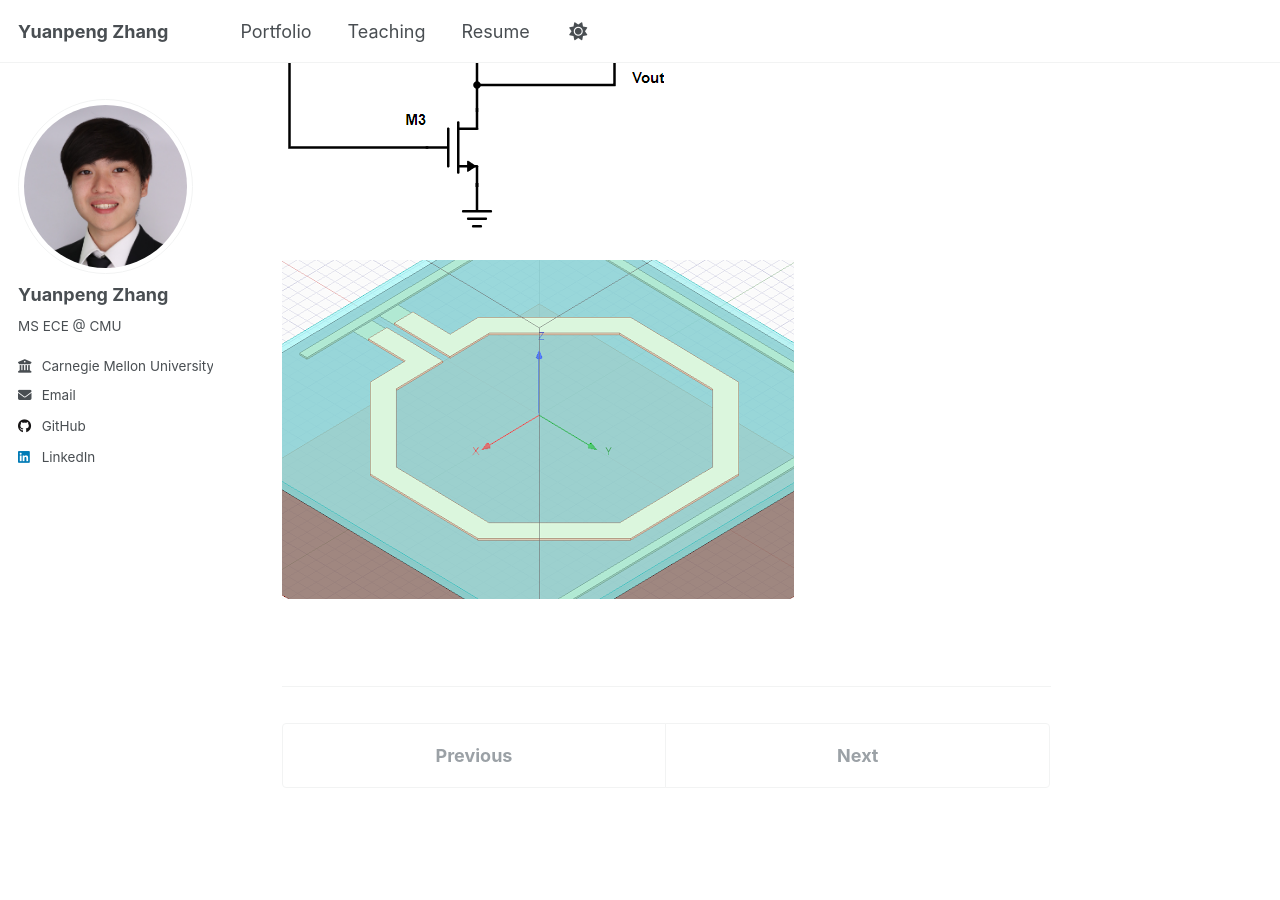
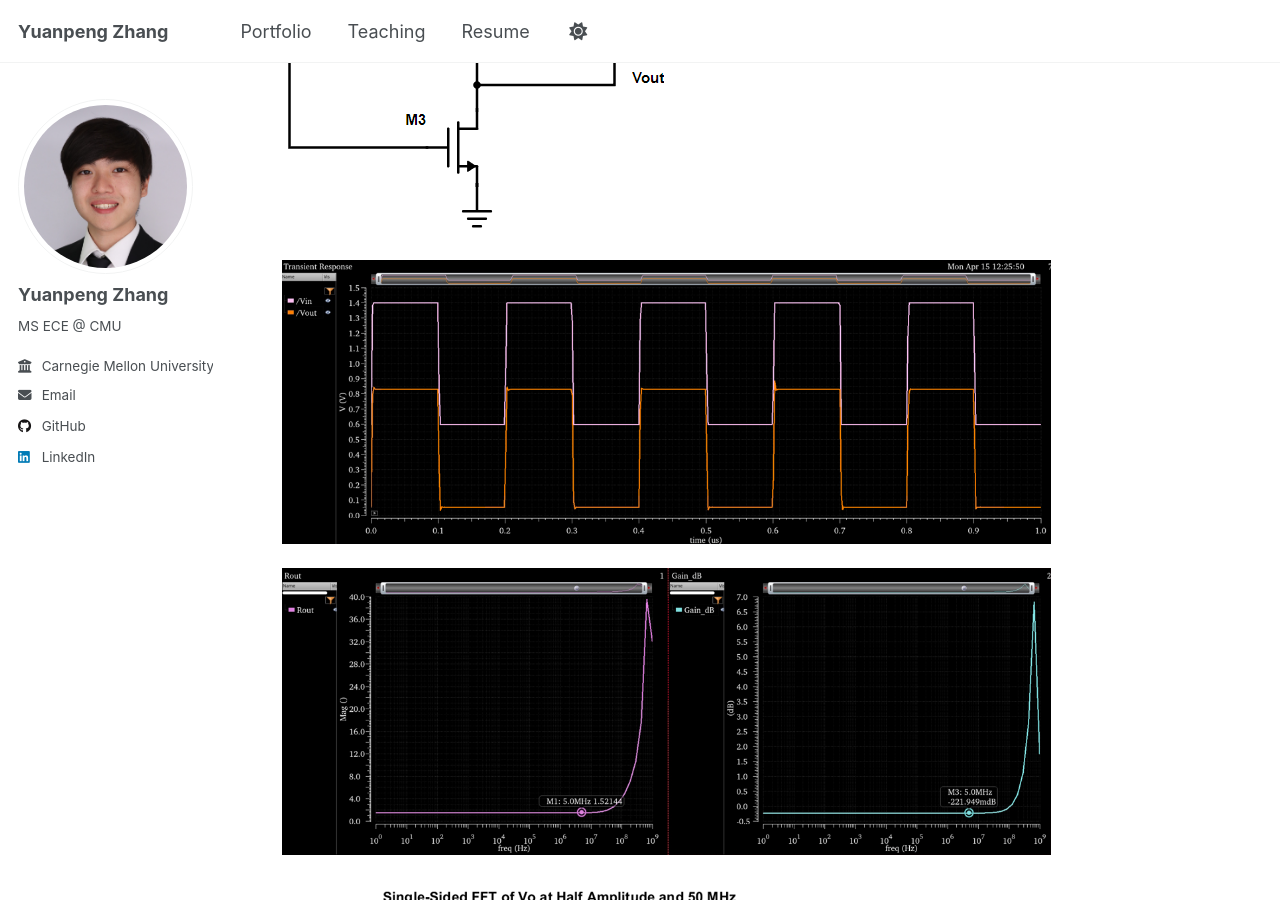
Before and after one commit to yuanpenguin/yuanpenguin.github.io, a Jekyll site: the page built from _portfolio/portfolio-3.md, in a window 1280 px wide and 900 px high, scrolled down 941 px. Built offline with Jekyll 4.4.1, drawn with Linux system fonts in a browser that asks for light colours; a script that is not in the unit is left out.

Commit message:
Update portfolio-3.md

```diff
--- a/_portfolio/portfolio-3.md
+++ b/_portfolio/portfolio-3.md
@@ -10,4 +10,10 @@ At CMU, I worked as a research assistant in Prof. Rick Carley's lab doing design
 
 ![](/images/floci_images/buffer.png)
 
+![](/images/floci_images/buffer_transient.png)
+
+![](/images/floci_images/buffer_specs.png)
+
+![](/images/floci_images/buffer_fft.png)
+
 ![](/images/floci_images/inductor.png)
```
